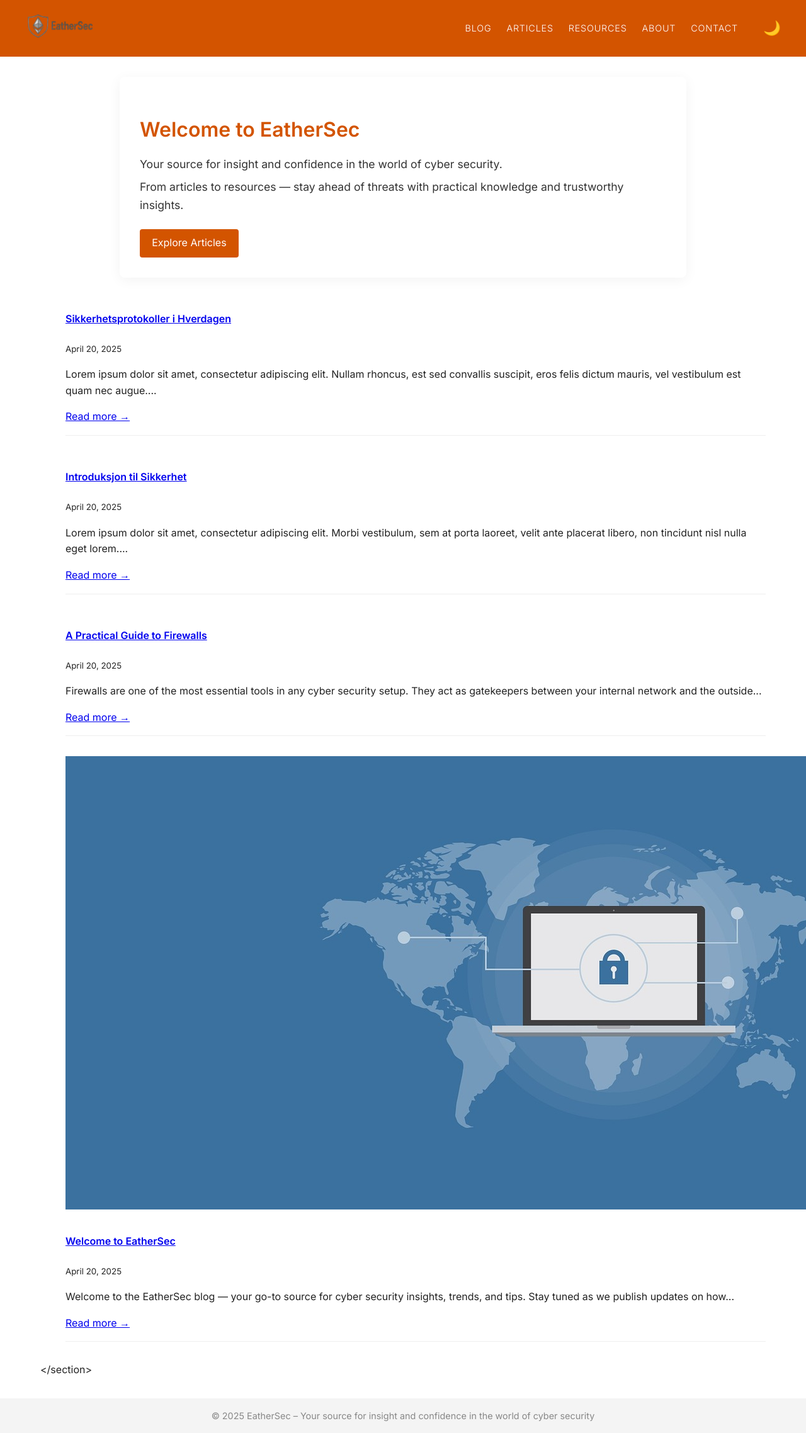
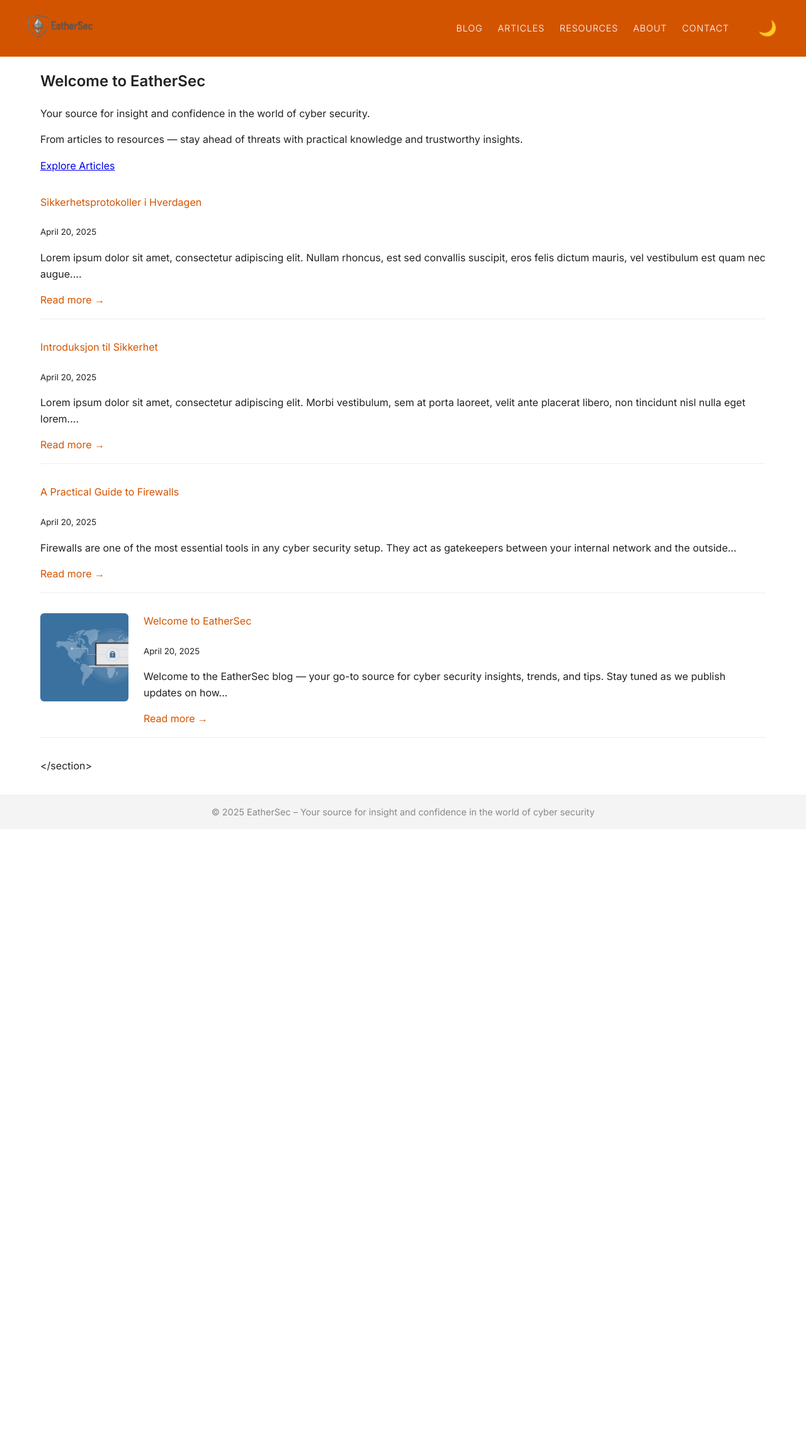
Before and after one commit to espenssk/blogpage, a Jekyll site: the page built from index.md, in a window 1280 px wide. Shown: the whole page at 63% size. Built offline with Jekyll 4.4.1, drawn with Linux system fonts in a browser that asks for light colours; after the commit the page ends 1317 px from its top, so only the background shows below that.

Commit message:
Update style.css

```diff
--- a/assets/css/style.css
+++ b/assets/css/style.css
@@ -17,7 +17,7 @@ main {
   margin: 0 auto;
 }
 
-/* === HEADER & NAVIGATION === */
+/* === HEADER & NAV === */
 header {
   background-color: #d35400;
   padding: 1rem 2rem;
@@ -41,6 +41,7 @@ header {
 nav {
   display: flex;
   gap: 1.5rem;
+  align-items: center;
 }
 
 nav a {
@@ -52,7 +53,7 @@ nav a {
   letter-spacing: 0.8px;
 }
 
-/* === HAMBURGER MENU BUTTON === */
+/* === HAMBURGER MENU === */
 .menu-toggle {
   display: none;
   background: none;
@@ -62,91 +63,34 @@ nav a {
   cursor: pointer;
 }
 
-/* === HERO SECTION === */
-.hero {
-  display: flex;
-  flex-wrap: wrap;
-  padding: 2rem 0;
-  background: #fef6f0;
-  align-items: center;
-  justify-content: space-between;
-  gap: 2rem;
+.theme-toggle {
+  background: none;
+  border: none;
+  color: white;
+  font-size: 1.5rem;
+  cursor: pointer;
+  margin-left: 1rem;
 }
 
-.hero-text {
-  flex: 1 1 300px;
-  padding: 1rem;
-  background-color: #fff;
-  border-radius: 6px;
-  box-shadow: 0 0 10px rgba(0,0,0,0.03);
+/* === DARK MODE === */
+body.dark-mode {
+  background-color: #121212;
+  color: #eee;
+}
+body.dark-mode a {
+  color: #ffa726;
+}
+body.dark-mode header {
+  background-color: #1f1f1f;
+}
+body.dark-mode nav a {
+  color: #ffa726;
+}
+body.dark-mode footer {
+  background-color: #1f1f1f;
+  color: #aaa;
 }
 
-.hero-text h2 {
-  font-size: 2rem;
-  color: #d35400;
-  margin-top: 0;
-}
-
-.hero-text p {
-  font-size: 1.1rem;
-  margin: 1rem 0;
-}
-
-.hero-text a {
-  display: inline-block;
-  padding: 0.7rem 1.5rem;
-  background-color: #d35400;
-  color: white;
-  border-radius: 4px;
-  font-weight: 500;
-  text-decoration: none;
-  margin-top: 1rem;
-}
-
-.hero-image {
-  flex: 1 1 300px;
-  display: flex;
-  justify-content: center;
-}
-
-.hero-image img {
-  max-width: 100%;
-  height: auto;
-  border-radius: 6px;
-}
-/* === HERO CARD === */
-.hero-card {
-  background-color: #fff;
-  padding: 2rem;
-  border-radius: 8px;
-  margin: 2rem auto;
-  max-width: 900px;
-  box-shadow: 0 4px 20px rgba(0, 0, 0, 0.05);
-  transition: background-color 0.3s ease, color 0.3s ease;
-}
-
-.hero-card-content h2 {
-  font-size: 2rem;
-  margin-bottom: 1rem;
-  color: #d35400;
-}
-
-.hero-card-content p {
-  font-size: 1.1rem;
-  margin: 0.5rem 0;
-  color: #333;
-}
-
-.hero-card-content a {
-  display: inline-block;
-  margin-top: 1rem;
-  padding: 0.6rem 1.2rem;
-  background-color: #d35400;
-  color: white;
-  text-decoration: none;
-  border-radius: 4px;
-  font-weight: 500;
-}
 /* === HERO GRID === */
 .hero-grid {
   display: grid;
@@ -177,37 +121,22 @@ nav a {
   bottom: 0;
   width: 100%;
   padding: 0.5rem 1rem;
-  background: rgba(0, 0, 0, 0.5); /* 50% black */
+  background: rgba(0, 0, 0, 0.5);
   color: white;
   font-weight: 500;
   font-size: 1rem;
   text-align: left;
 }
 
-
-/* === DARK MODE HERO === */
-body.dark-mode .hero-card {
-  background-color: #1c1c1c;
-  color: #eee;
+/* === POST LIST === */
+.post-list {
+  list-style: none;
+  padding-left: 0;
+  margin: 2rem 0;
 }
-
-body.dark-mode .hero-card-content h2 {
-  color: #ffa726;
-}
-
-body.dark-mode .hero-card-content p {
-  color: #ccc;
-}
-
-body.dark-mode .hero-card-content a {
-  background-color: #ffa726;
-  color: #111;
-}
-
 
 .post-list li {
   display: flex;
-  justify-content: space-between;
   align-items: flex-start;
   gap: 1.5rem;
   margin-bottom: 2rem;
@@ -216,36 +145,49 @@ body.dark-mode .hero-card-content a {
   flex-wrap: wrap;
 }
 
-.post-info {
-  flex: 1 1 65%;
-  min-width: 250px;
-}
-
-.right-thumb {
+.post-thumb-left {
   width: 140px;
+  height: 140px;
+  object-fit: cover;
   border-radius: 6px;
-  object-fit: cover;
   flex-shrink: 0;
 }
 
-/* Mobile responsiveness */
-@media screen and (max-width: 768px) {
-  .post-list li {
-    flex-direction: column;
-    align-items: center;
-    text-align: center;
-  }
+.post-info {
+  flex: 1 1 300px;
+}
 
-  .right-thumb {
-    width: 100%;
-    margin-top: 1rem;
-  }
+.post-info h4 {
+  margin-top: 0;
+}
 
-  .post-info {
-    flex: 1 1 100%;
+.post-info a {
+  color: #d35400;
+  font-weight: 500;
+  text-decoration: none;
+}
+
+.post-info a:hover {
+  text-decoration: underline;
+}
+
+/* === FADE-IN ANIMATIONS === */
+.fade-in {
+  opacity: 0;
+  transform: translateY(20px);
+  animation: fadeInUp 0.6s ease-out forwards;
+}
+
+.fade-in-delay {
+  animation-delay: 0.2s;
+}
+
+@keyframes fadeInUp {
+  to {
+    opacity: 1;
+    transform: translateY(0);
   }
 }
-
 
 /* === FOOTER === */
 footer {
@@ -257,7 +199,7 @@ footer {
   margin-top: 2rem;
 }
 
-/* === MOBILE STYLES === */
+/* === MOBILE === */
 @media screen and (max-width: 768px) {
   .header-container {
     flex-direction: column;
@@ -279,141 +221,20 @@ footer {
 
   .menu-toggle {
     display: block;
-    margin-left: auto;
-    margin-top: 0.5rem;
-  }
-
-  .hero {
-    flex-direction: column;
-    text-align: center;
-    padding: 2rem 1rem;
-  }
-
-  .hero-text,
-  .hero-image {
-    flex: 1 1 100%;
-  }
-
-  .hero-text a {
-    margin-top: 1rem;
-  }
-
-  main {
-    padding: 0 1rem;
   }
 
   .post-list li {
-    padding-left: 0.5rem;
-  }
-}
-/* === THEME TOGGLE BUTTON === */
-.theme-toggle {
-  background: none;
-  border: none;
-  color: white;
-  font-size: 1.5rem;
-  cursor: pointer;
-  margin-left: 1rem;
-}
-
-/* === DARK MODE === */
-body.dark-mode {
-  background-color: #121212;
-  color: #eee;
-}
-
-body.dark-mode a {
-  color: #ffa726;
-}
-
-body.dark-mode header {
-  background-color: #1f1f1f;
-}
-
-body.dark-mode nav a {
-  color: #ffa726;
-}
-
-body.dark-mode .hero {
-  background: #1a1a1a;
-}
-
-body.dark-mode footer {
-  background-color: #1f1f1f;
-  color: #aaa;
-}
-
-.theme-toggle {
-  background: none;
-  border: none;
-  color: white;
-  font-size: 1.5rem;
-  cursor: pointer;
-  margin-left: auto;
-}
-
-nav .theme-toggle {
-  margin-left: 1rem;
-  padding: 0;
-  font-size: 1.4rem;
-  line-height: 1;
-  color: white;
-}
-
-/* Optional hover effect */
-.theme-toggle:hover {
-  color: #ffa726;
-}
-
-/* === FADE-IN ANIMATIONS === */
-.fade-in {
-  opacity: 0;
-  transform: translateY(20px);
-  animation: fadeInUp 0.6s ease-out forwards;
-}
-
-.fade-in-delay {
-  animation-delay: 0.2s;
-}
-
-@keyframes fadeInUp {
-  to {
-    opacity: 1;
-    transform: translateY(0);
-  }
-}
-
-/* === THUMBNAILS === */
-.post-list li {
-  display: flex;
-  align-items: flex-start;
-  gap: 1rem;
-  margin-bottom: 2rem;
-  border-bottom: 1px solid #eee;
-  padding-bottom: 1rem;
-  flex-wrap: wrap;
-}
-
-.post-thumb {
-  width: 120px;
-  height: auto;
-  border-radius: 6px;
-  object-fit: cover;
-  flex-shrink: 0;
-}
-
-.post-info {
-  flex: 1 1 300px;
-}
-
-/* === MOBILE STYLES === */
-@media screen and (max-width: 600px) {
-  .post-list li {
     flex-direction: column;
+    align-items: center;
+    text-align: center;
   }
 
-  .post-thumb {
+  .post-thumb-left {
     width: 100%;
     height: auto;
   }
+
+  .post-info {
+    flex: 1 1 100%;
+  }
 }
```
